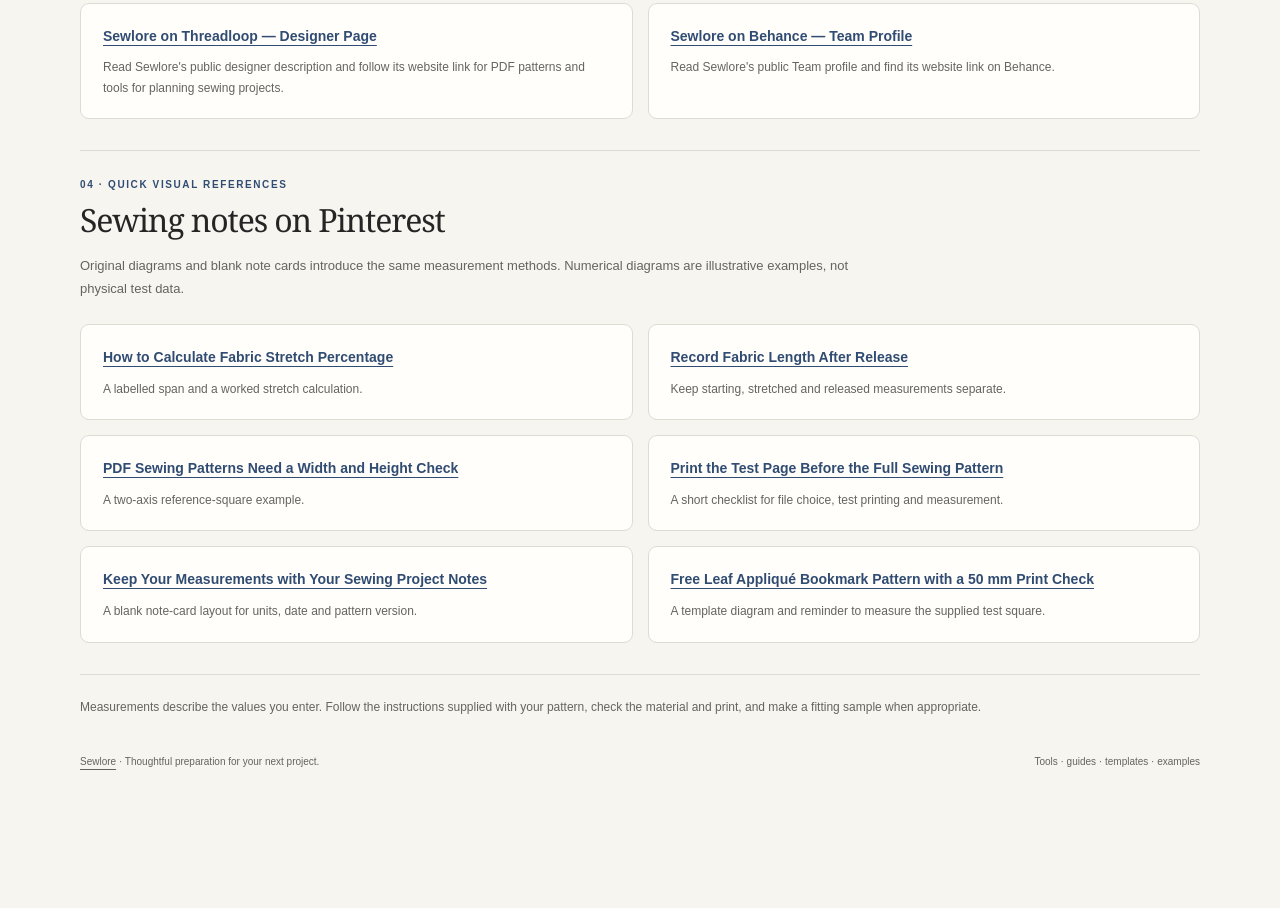
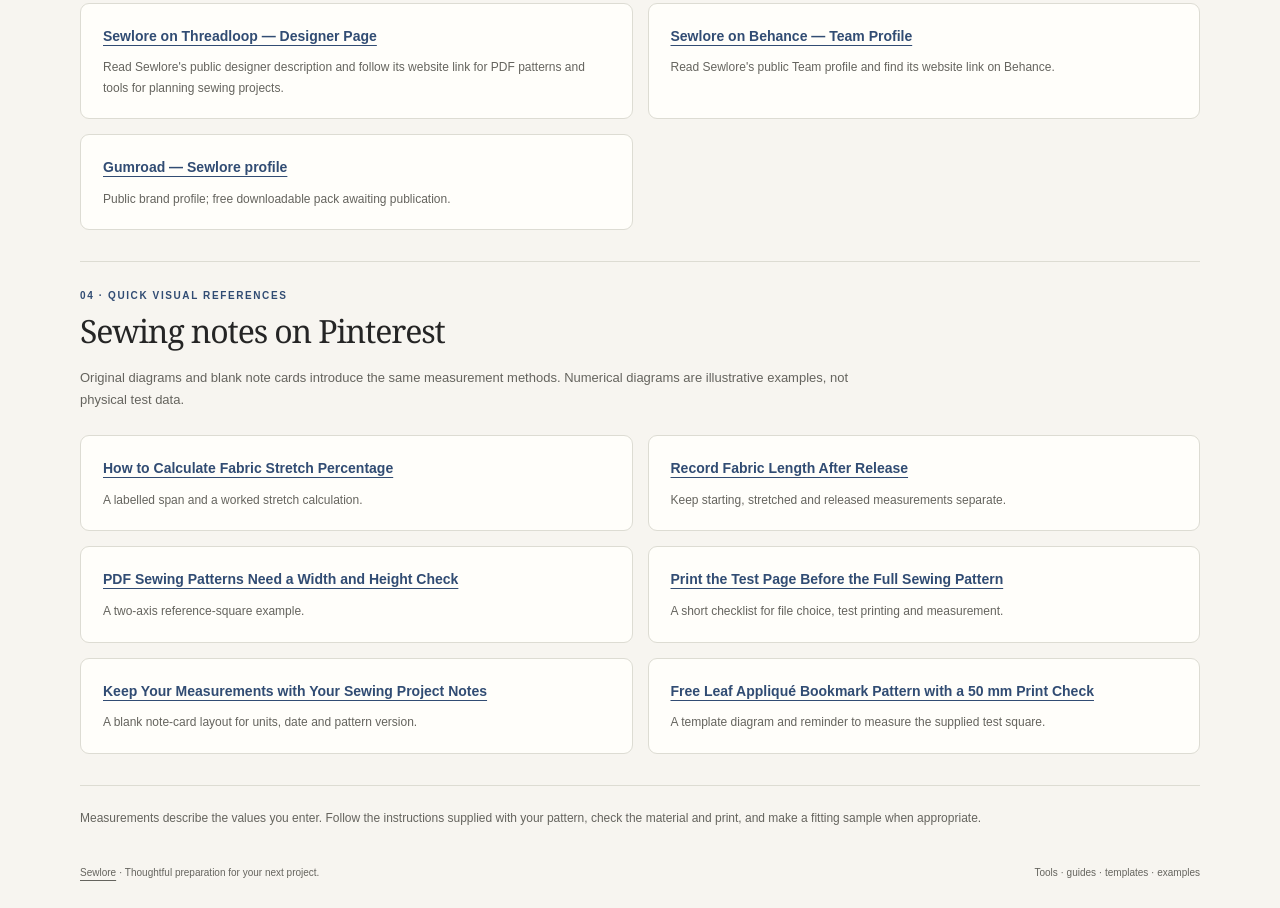
Before and after one commit to gokimedia/sewlore-sewing-tools, a website: page resources.html in a window 1280 px wide. Shown: the part 2467-3375 px from the top of the page. Before the commit the page ends 3264 px from the top, so only its background shows below. Drawn offline with Linux system fonts and the light colour scheme.

Commit message:
Add verified Sewlore Gumroad profile resource

```diff
--- a/resources.html
+++ b/resources.html
@@ -69,6 +69,7 @@
         <li><a href="https://www.minerva.com/profile/301436/Sewlore">Sewlore on Minerva — Public Profile</a><p>Read Sewlore's profile and About notes on its printable sewing patterns and browser measurement tools.</p></li>
         <li><a href="https://threadloop.app/designers/sewlore">Sewlore on Threadloop — Designer Page</a><p>Read Sewlore's public designer description and follow its website link for PDF patterns and tools for planning sewing projects.</p></li>
         <li><a href="https://www.behance.net/sewlore">Sewlore on Behance — Team Profile</a><p>Read Sewlore's public Team profile and find its website link on Behance.</p></li>
+        <li><a href="https://selami3.gumroad.com/">Gumroad — Sewlore profile</a><p>Public brand profile; free downloadable pack awaiting publication.</p></li>
       </ul>
     </section>
 
```
Also changed, not shown: README.md.
